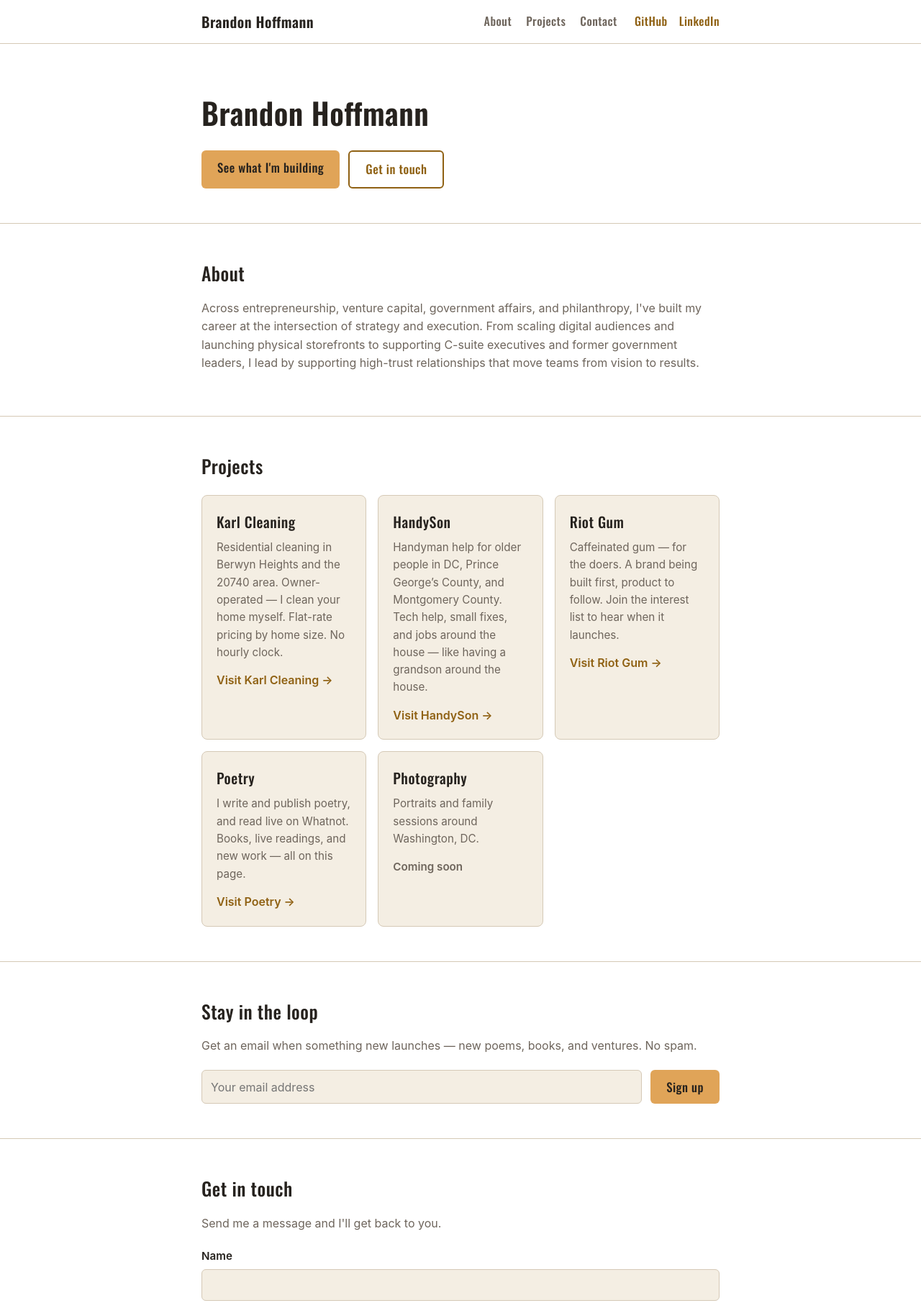
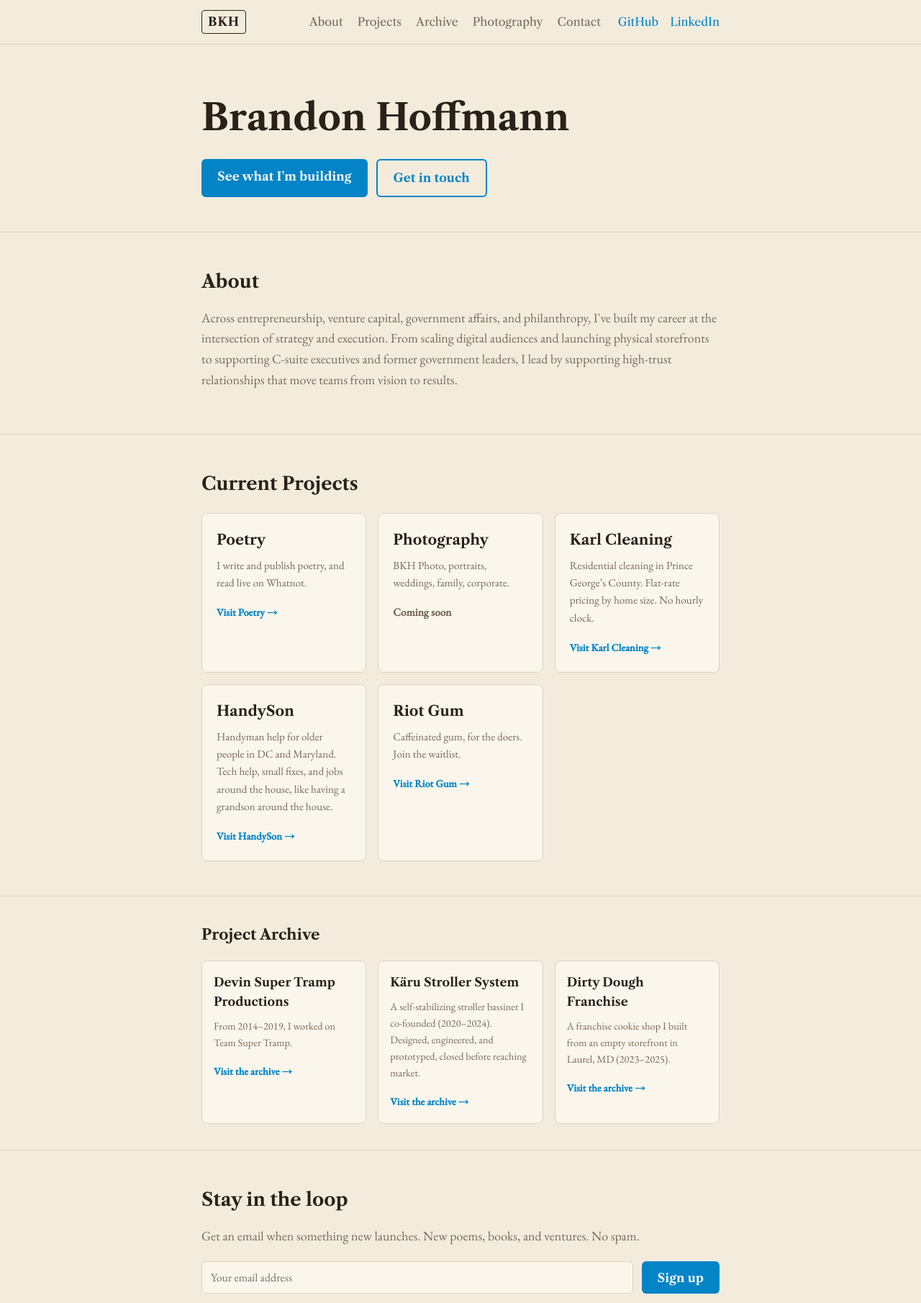
Before and after one commit to Brandon-Hoffmann/brandon-hoffmann.github.io, a plain HTML site: page index.html in a window 1280 px wide. Shown: the top 1811 px of the page at 72% size. Drawn offline with nearby package versions, Linux system fonts and the light colour scheme.

Commit message:
Refactor styles and update content in index.html
Updated various styles and content in index.html, including color variables, font families, and navigation structure.

```diff
--- a/index.html
+++ b/index.html
@@ -4,32 +4,33 @@
 <meta charset="UTF-8">
 <meta name="viewport" content="width=device-width, initial-scale=1.0">
 <title>Brandon Hoffmann</title>
-<meta name="description" content="Brandon Hoffmann — based in Berwyn Heights, Maryland, in the Washington, DC area.">
+<meta name="description" content="Brandon Hoffmann, based in Berwyn Heights, Maryland, in the Washington, DC area.">
 <link rel="preconnect" href="https://fonts.googleapis.com">
 <link rel="preconnect" href="https://fonts.gstatic.com" crossorigin>
-<link href="https://fonts.googleapis.com/css2?family=Oswald:wght@400;500;600&display=swap" rel="stylesheet">
+<link href="https://fonts.googleapis.com/css2?family=Libre+Caslon+Text:wght@400;700&family=EB+Garamond:ital,wght@0,400;0,500;1,400&display=swap" rel="stylesheet">
 <style>
   :root {
-    --text: #26221e;
-    --muted: #6e655c;
-    --accent: #e0a458;
-    --accent-text: #8f6113;
-    --accent-dark: #26221e;
-    --line: #d5c9b6;
-    --card: #f4eee3;
-    --bg: #ffffff;
-    --input: #f4eee3;
+    --text: #2b2118;
+    --muted: #7a6a58;
+    --accent: #0284c7;
+    --accent-text: #0284c7;
+    --accent-dark: #fbf7ee;
+    --line: #ddd2bd;
+    --card: #faf6ec;
+    --bg: #f3ecdd;
+    --input: #faf6ec;
   }
   * { box-sizing: border-box; margin: 0; padding: 0; }
   html { scroll-behavior: smooth; }
   body {
-    font-family: -apple-system, BlinkMacSystemFont, "Segoe UI", Roboto, Helvetica, Arial, sans-serif;
+    font-family: 'EB Garamond', Georgia, serif;
+    font-size: 18px;
     color: var(--text);
     line-height: 1.6;
     background: var(--bg);
   }
   h1, h2, h3, .btn, nav a {
-    font-family: 'Oswald', -apple-system, BlinkMacSystemFont, "Segoe UI", Roboto, Helvetica, Arial, sans-serif;
+    font-family: 'Libre Caslon Text', Georgia, serif;
   }
   .wrap { max-width: 760px; margin: 0 auto; padding: 0 20px; }
   nav {
@@ -49,20 +50,22 @@
     flex-wrap: wrap;
   }
   .nav-brand {
-    font-size: 1.25rem;
-    font-weight: 600;
-    letter-spacing: 0.5px;
+    font-size: 1.05rem;
+    font-weight: 700;
+    letter-spacing: 1px;
     color: var(--text);
     text-decoration: none;
     margin-right: auto;
+    border: 1.5px solid var(--text);
+    border-radius: 4px;
+    padding: 2px 8px;
   }
   .nav-links { display: flex; gap: 20px; flex-wrap: wrap; }
   .nav-links a {
     color: var(--muted);
     text-decoration: none;
     font-size: 1rem;
-    font-weight: 500;
-    letter-spacing: 0.5px;
+    font-weight: 400;
   }
   .nav-links a:hover { color: var(--accent-text); }
   .nav-social { display: flex; gap: 16px; }
@@ -70,41 +73,60 @@
     color: var(--accent-text);
     text-decoration: none;
     font-size: 1rem;
-    font-weight: 500;
-    letter-spacing: 0.5px;
+    font-weight: 400;
+  }
+  .nav-toggle {
+    display: none;
+    background: none;
+    border: none;
+    cursor: pointer;
+    flex-direction: column;
+    gap: 5px;
+    padding: 6px 4px;
+  }
+  .nav-toggle span {
+    display: block;
+    width: 22px;
+    height: 2px;
+    background: var(--text);
+    border-radius: 2px;
   }
   header.hero { padding: 72px 0 48px; border-bottom: 1px solid var(--line); }
-  header.hero h1 { font-size: 2.6rem; line-height: 1.15; margin-bottom: 8px; font-weight: 600; letter-spacing: 0.5px; }
+  header.hero h1 { font-size: clamp(2.4rem, 7vw, 3.2rem); line-height: 1.15; margin-bottom: 8px; font-weight: 700; }
   .buttons { margin-top: 28px; display: flex; gap: 12px; flex-wrap: wrap; }
   .btn {
     display: inline-block;
     padding: 11px 22px;
     border-radius: 6px;
     text-decoration: none;
-    font-weight: 500;
+    font-weight: 700;
     font-size: 1.05rem;
-    letter-spacing: 0.5px;
     cursor: pointer;
     border: none;
   }
   .btn-primary { background: var(--accent); color: var(--accent-dark); }
   .btn-outline { border: 2px solid var(--accent-text); color: var(--accent-text); background: transparent; }
   section { padding: 48px 0; border-bottom: 1px solid var(--line); scroll-margin-top: 70px; }
-  section h2 { font-size: 1.6rem; margin-bottom: 16px; font-weight: 500; letter-spacing: 0.5px; }
+  section h2 { font-size: 1.6rem; margin-bottom: 16px; font-weight: 700; }
   section p { color: var(--muted); margin-bottom: 12px; }
   section a { color: var(--accent-text); }
   .cards { display: grid; gap: 16px; margin-top: 20px; }
-  @media (min-width: 640px) { .cards { grid-template-columns: 1fr 1fr 1fr; } }
+  @media (min-width: 720px) { .cards { grid-template-columns: 1fr 1fr 1fr; } }
   .card {
     background: var(--card);
     border: 1px solid var(--line);
     border-radius: 8px;
     padding: 20px;
   }
-  .card h3 { font-size: 1.25rem; margin-bottom: 8px; font-weight: 500; letter-spacing: 0.5px; }
+  .card h3 { font-size: 1.25rem; margin-bottom: 8px; font-weight: 700; }
   .card p { font-size: 0.95rem; margin-bottom: 14px; }
-  .card a { color: var(--accent-text); font-weight: 600; text-decoration: none; }
+  .card a { color: var(--accent-text); font-weight: 600; text-decoration: none; white-space: nowrap; font-size: 0.9rem; }
   .card .soon { color: var(--muted); font-weight: 600; font-size: 0.95rem; }
+  .archive { padding: 36px 0; }
+  .archive h2 { font-size: 1.3rem; }
+  .archive .card { padding: 16px; }
+  .archive .card h3 { font-size: 1.05rem; }
+  .archive .card p { font-size: 0.9rem; }
   form { margin-top: 20px; }
   .field { margin-bottom: 16px; }
   .field label {
@@ -146,6 +168,27 @@
   }
   .signup-row input[type="email"]:focus { outline: none; border-color: var(--accent-text); }
   footer { padding: 32px 0 48px; color: var(--muted); font-size: 0.9rem; }
+  @media (max-width: 640px) {
+    .nav-inner { padding: 10px 16px; gap: 12px; }
+    .nav-toggle { display: flex; }
+    .nav-links, .nav-social { display: none; }
+    nav.open .nav-inner { padding-bottom: 14px; }
+    nav.open .nav-links, nav.open .nav-social {
+      display: flex;
+      flex-direction: column;
+      flex-basis: 100%;
+      gap: 4px;
+    }
+    nav.open .nav-links { border-top: 1px solid var(--line); padding-top: 10px; }
+    .nav-links a, .nav-social a { font-size: 1rem; padding: 4px 0; }
+    header.hero { padding: 40px 0 32px; }
+    .buttons { margin-top: 20px; }
+    section { padding: 32px 0; }
+    .cards { gap: 12px; }
+    .card { padding: 16px; }
+    .archive { padding: 28px 0; }
+    .archive .card { padding: 14px; }
+  }
   footer a { color: var(--accent-text); text-decoration: none; }
 </style>
 </head>
@@ -153,10 +196,13 @@
 
 <nav>
   <div class="nav-inner">
-    <a class="nav-brand" href="#top">Brandon Hoffmann</a>
+    <a class="nav-brand" href="#top">BKH</a>
+    <button class="nav-toggle" aria-label="Menu" aria-expanded="false"><span></span><span></span><span></span></button>
     <div class="nav-links">
       <a href="#about">About</a>
       <a href="#projects">Projects</a>
+      <a href="#archive">Archive</a>
+      <a href="/photo">Photography</a>
       <a href="#contact">Contact</a>
     </div>
     <div class="nav-social">
@@ -185,32 +231,55 @@
 
 <section id="projects">
   <div class="wrap">
-    <h2>Projects</h2>
+    <h2>Current Projects</h2>
     <div class="cards">
       <div class="card">
+        <h3>Poetry</h3>
+        <p>I write and publish poetry, and read live on Whatnot.</p>
+        <a href="https://brandonkarlhoffmann.com/">Visit Poetry &rarr;</a>
+      </div>
+      <div class="card">
+        <h3>Photography</h3>
+        <p>BKH Photo, portraits, weddings, family, corporate.</p>
+        <span class="soon">Coming soon</span>
+      </div>
+      <div class="card">
         <h3>Karl Cleaning</h3>
-        <p>Residential cleaning in Berwyn Heights and the 20740 area. Owner-operated — I clean your home myself. Flat-rate pricing by home size. No hourly clock.</p>
+        <p>Residential cleaning in Prince George&rsquo;s County. Flat-rate pricing by home size. No hourly clock.</p>
         <a href="/karlcleaning">Visit Karl Cleaning &rarr;</a>
       </div>
       <div class="card">
         <h3>HandySon</h3>
-        <p>Handyman help for older people in DC, Prince George&rsquo;s County, and Montgomery County. Tech help, small fixes, and jobs around the house &mdash; like having a grandson around the house.</p>
+        <p>Handyman help for older people in DC and Maryland. Tech help, small fixes, and jobs around the house, like having a grandson around the house.</p>
         <a href="/handyson">Visit HandySon &rarr;</a>
       </div>
       <div class="card">
         <h3>Riot Gum</h3>
-        <p>Caffeinated gum — for the doers. A brand being built first, product to follow. Join the interest list to hear when it launches.</p>
+        <p>Caffeinated gum, for the doers. Join the waitlist.</p>
         <a href="/riotgum">Visit Riot Gum &rarr;</a>
       </div>
+    </div>
+  </div>
+</section>
+
+<section id="archive" class="archive">
+  <div class="wrap">
+    <h2>Project Archive</h2>
+    <div class="cards">
       <div class="card">
-        <h3>Poetry</h3>
-        <p>I write and publish poetry, and read live on Whatnot. Books, live readings, and new work — all on this page.</p>
-        <a href="https://brandonkarlhoffmann.com/">Visit Poetry &rarr;</a>
+        <h3>Devin Super Tramp Productions</h3>
+        <p>From 2014&ndash;2019, I worked on Team Super Tramp.</p>
+        <a href="/devinsupertramp">Visit the archive &rarr;</a>
       </div>
       <div class="card">
-        <h3>Photography</h3>
-        <p>Portraits and family sessions around Washington, DC.</p>
-        <span class="soon">Coming soon</span>
+        <h3>K&auml;ru Stroller System</h3>
+        <p>A self-stabilizing stroller bassinet I co-founded (2020&ndash;2024). Designed, engineered, and prototyped, closed before reaching market.</p>
+        <a href="/karu">Visit the archive &rarr;</a>
+      </div>
+      <div class="card">
+        <h3>Dirty Dough Franchise</h3>
+        <p>A franchise cookie shop I built from an empty storefront in Laurel, MD (2023&ndash;2025).</p>
+        <a href="/dirtydough">Visit the archive &rarr;</a>
       </div>
     </div>
   </div>
@@ -219,7 +288,7 @@
 <section id="newsletter">
   <div class="wrap">
     <h2>Stay in the loop</h2>
-    <p>Get an email when something new launches — new poems, books, and ventures. No spam.</p>
+    <p>Get an email when something new launches. New poems, books, and ventures. No spam.</p>
     <form action="https://api.sheetmonkey.io/form/7p6rBz4MAUvemgNJfH3DEf" method="post">
       <div class="signup-row">
         <input type="email" name="email" placeholder="Your email address" required aria-label="Email address">
@@ -247,6 +316,7 @@
         <label for="topic">What is this about?</label>
         <select id="topic" name="topic">
           <option>Karl Cleaning</option>
+          <option>HandySon</option>
           <option>Riot Gum</option>
           <option>Poetry</option>
           <option>Photography</option>
@@ -270,5 +340,19 @@
   </div>
 </footer>
 
+<script>
+var nav = document.querySelector('nav');
+var toggle = document.querySelector('.nav-toggle');
+toggle.addEventListener('click', function () {
+  var open = nav.classList.toggle('open');
+  toggle.setAttribute('aria-expanded', open ? 'true' : 'false');
+});
+document.querySelectorAll('.nav-links a, .nav-social a').forEach(function (a) {
+  a.addEventListener('click', function () {
+    nav.classList.remove('open');
+    toggle.setAttribute('aria-expanded', 'false');
+  });
+});
+</script>
 </body>
 </html>
```
